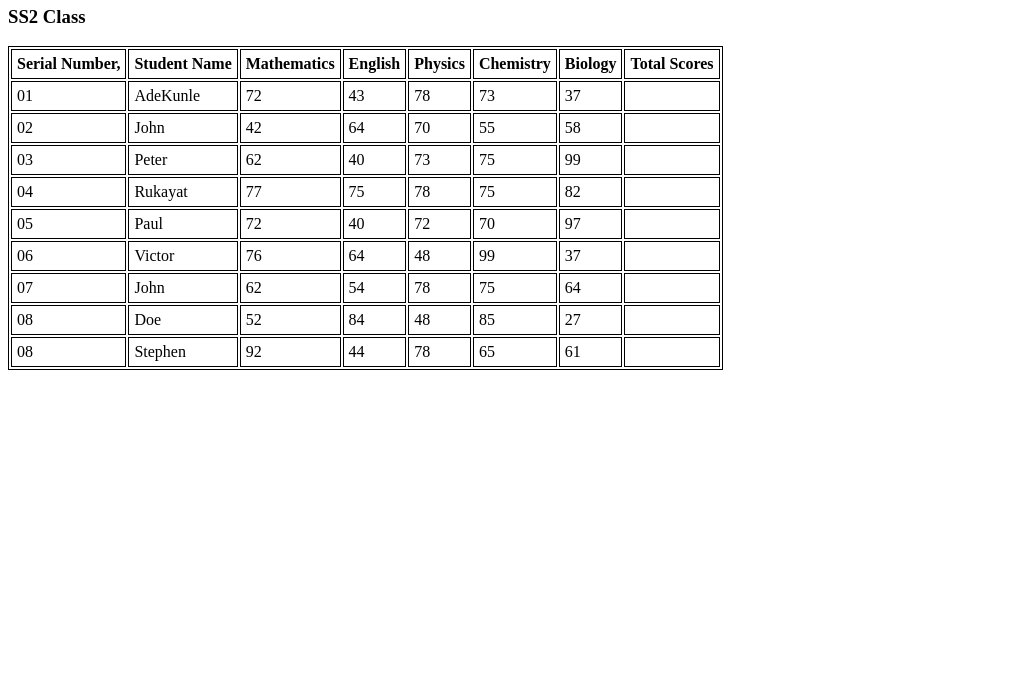
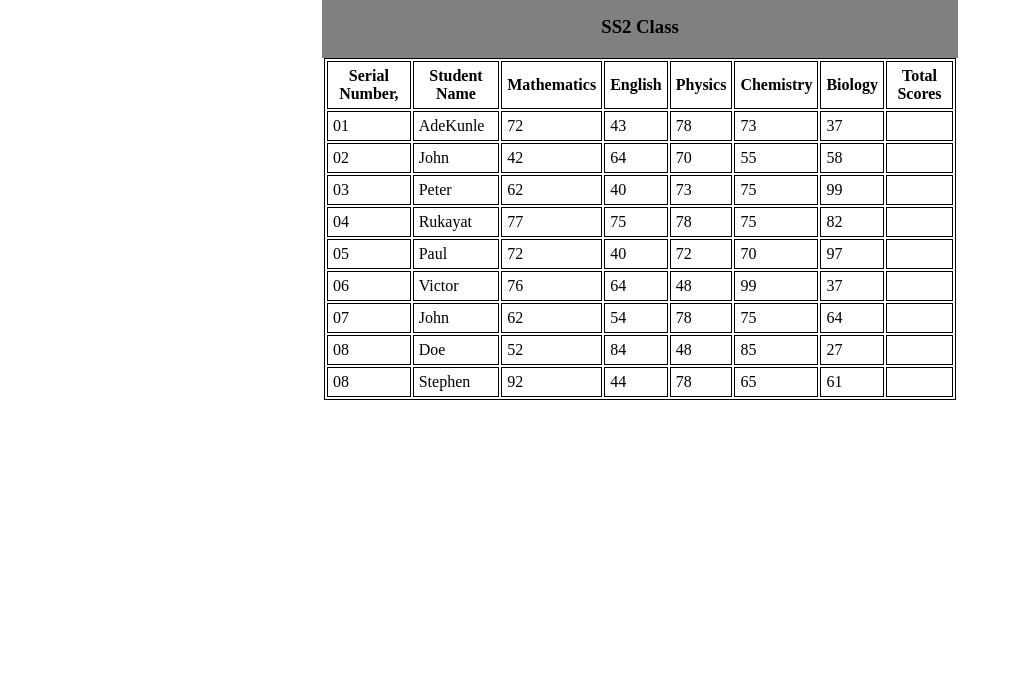
Before and after one commit to boakaidorborkamara/html_table_n_list, a plain HTML site: page index.html in a window 1280 px wide. Shown: the part 115-800 px from the top of the page, without its empty margins (0-1013 px from the left). Drawn offline with Linux system fonts and the light colour scheme.

Commit message:
align table

```diff
--- a/index.html
+++ b/index.html
@@ -7,6 +7,23 @@
     <meta name="viewport" content="width=device-width, initial-scale=1.0">
     <title>Document</title>
     <style>
+        header {
+            width: 50%;
+            margin: auto;
+            text-align: center;
+            background-color: gray;
+            padding: 2px;
+        }
+
+        main {
+            width: 50%;
+            margin: auto;
+        }
+
+        table {
+            width: 100%;
+        }
+
         table,
         td,
         th,
@@ -32,6 +49,7 @@
         <h3>
             SS2 Class
         </h3>
+    </header>
     <main>
         <table>
             <thead id="">
@@ -140,7 +158,6 @@
             </tbody>
         </table>
     </main>
-    </header>
 </body>
 
 </html>
```
Lines whose indentation alone changed are shown as unchanged.
